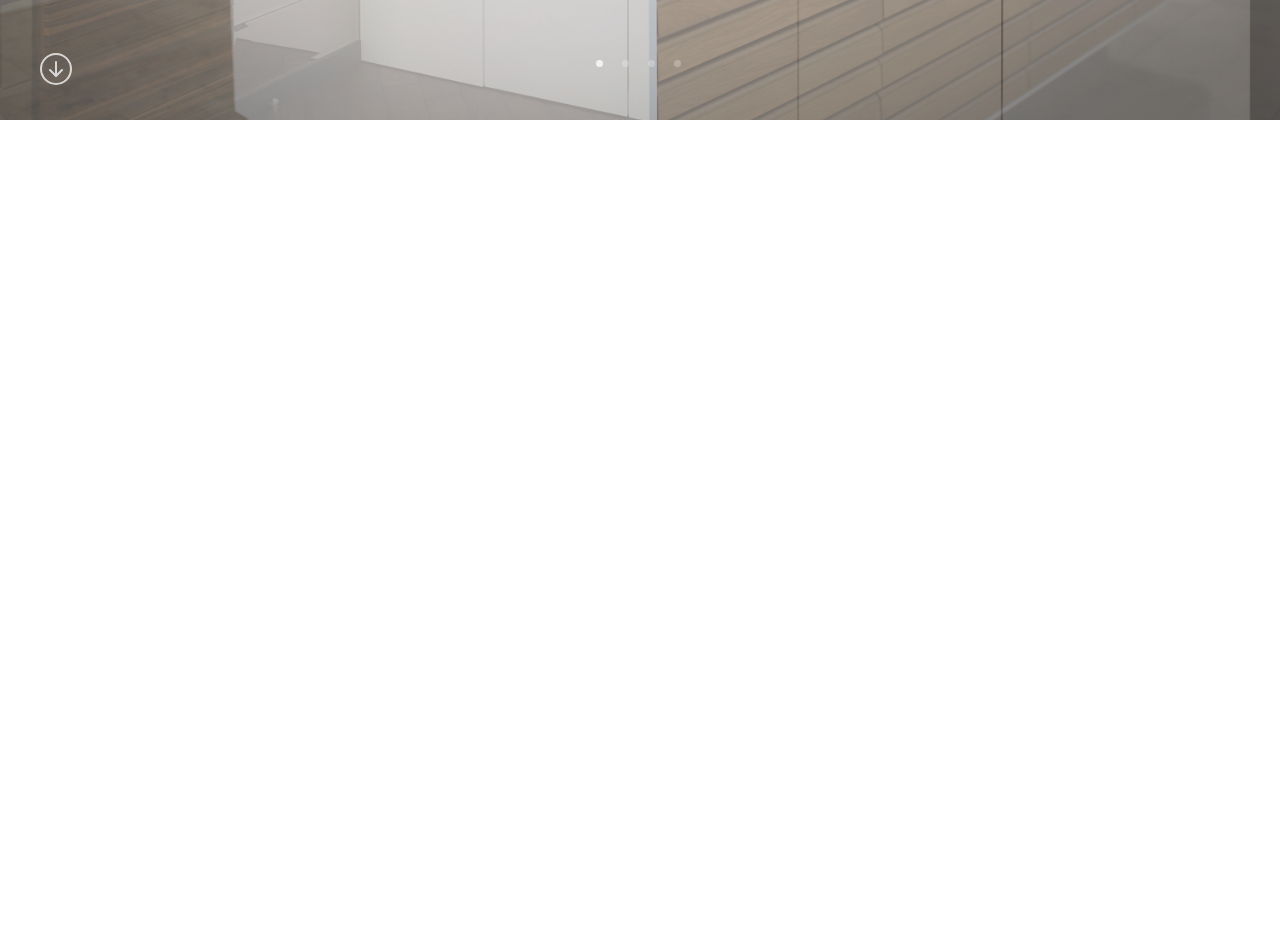
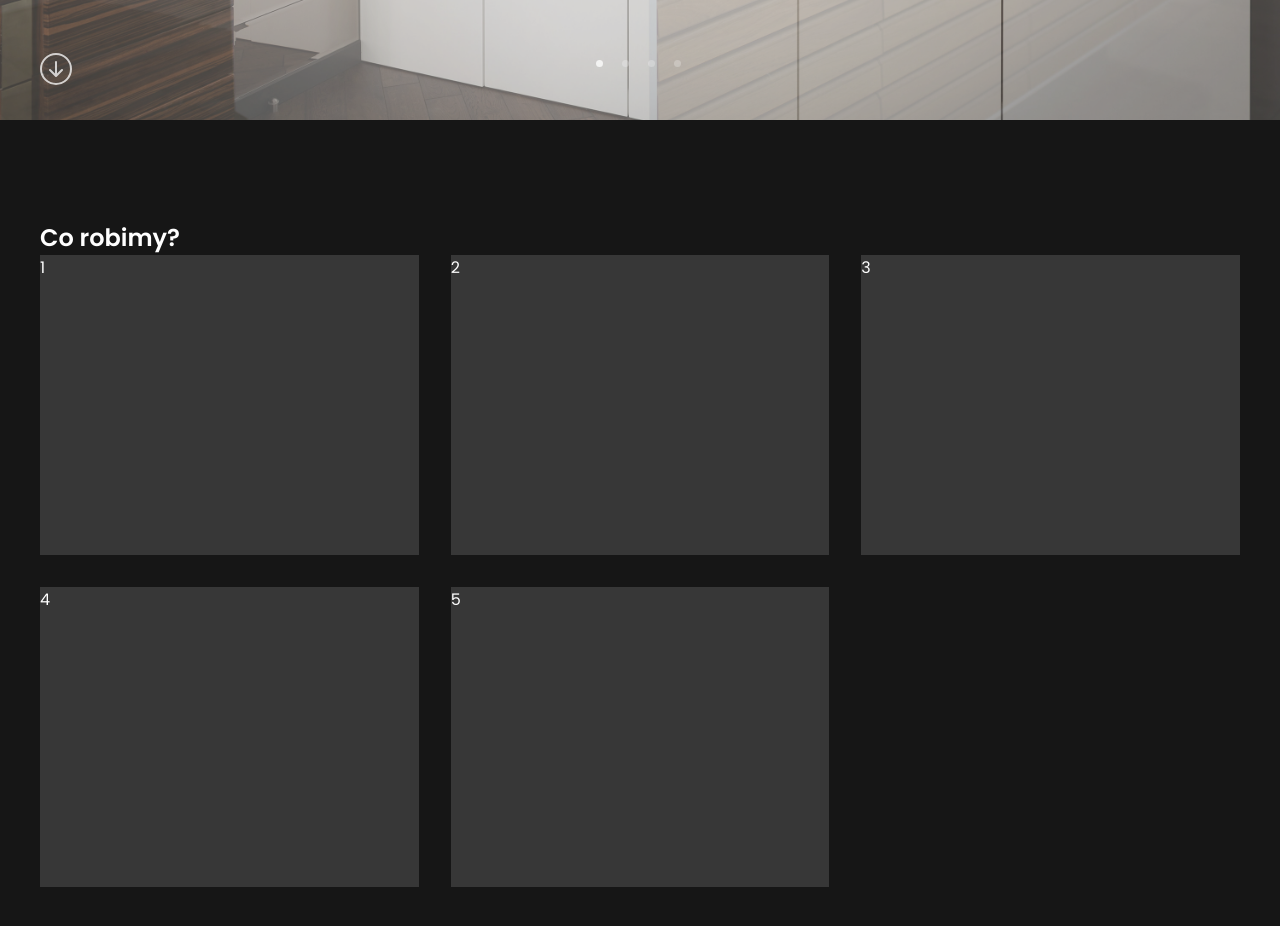
Before and after one commit to lukaszkus/fhp-mebel-website, a React (Create React App) app: page / in a window 1280 px wide. Shown: the part 680-1606 px from the top of the page. Before the commit the page ends 800 px from the top, so only its background shows below. Built offline with nearby package versions, Linux system fonts and the light colour scheme.

Commit message:
Cards container added, Navbar & Mobilemenu update

```diff
--- a/src/App.js
+++ b/src/App.js
@@ -1,7 +1,7 @@
 import { useState } from "react";
 
-import { Header } from "./containers";
-import { Navbar, Mobilemenu } from "./components";
+import { Header, Cards } from "./containers";
+import { Navbar } from "./components";
 
 function App() {
   const [isOpen, setIsOpen] = useState(false);
@@ -13,8 +13,8 @@ function App() {
   return (
     <>
       <Navbar isOpen={isOpen} toggle={toggle} />
-      <Mobilemenu isOpen={isOpen} />
       <Header />
+      <Cards />
     </>
   );
 }
--- a/src/components/Mobilemenu/Mobilemenu.scss
+++ b/src/components/Mobilemenu/Mobilemenu.scss
@@ -2,7 +2,7 @@
 
 .mobilemenu {
   position: fixed;
-  z-index: 999;
+  z-index: 2;
   width: calc(100% - 109px);
   height: 100%;
   top: 0;
--- a/src/components/Navbar/Navbar.jsx
+++ b/src/components/Navbar/Navbar.jsx
@@ -4,6 +4,8 @@ import Hamburger from "hamburger-react";
 
 import "./Navbar.scss";
 import { images } from "../../constants";
+
+import { Mobilemenu } from "../";
 
 function Navbar({ isOpen, toggle }) {
   return (
@@ -15,8 +17,7 @@ function Navbar({ isOpen, toggle }) {
         <div className="navbar__menu">
           <motion.ul
             whileInView={{ opacity: [0, 1] }}
-            className="navbar__links"
-          >
+            className="navbar__links">
             {["Co robimy", "Realizacje", "O nas", "Kontakt"].map((item) => (
               <li key={`link-${item}`}>
                 <a href={`#${item}`} className="navbar__link">
@@ -27,8 +28,7 @@ function Navbar({ isOpen, toggle }) {
           </motion.ul>
           <motion.div
             whileInView={{ opacity: [0, 1] }}
-            className="navbar__hamburger"
-          >
+            className="navbar__hamburger">
             <Hamburger
               size={28}
               color="#fff"
@@ -41,6 +41,7 @@ function Navbar({ isOpen, toggle }) {
             animate={{ x: [500, 0], opacity: [0, 1] }}
             className="navbar__line"
           />
+          <Mobilemenu isOpen={isOpen} />
         </div>
       </div>
     </nav>
--- a/src/components/Navbar/Navbar.scss
+++ b/src/components/Navbar/Navbar.scss
@@ -5,7 +5,8 @@
   height: 100px;
   position: fixed;
   top: 0;
-  z-index: 9999;
+  z-index: 999;
+  // background-color: aqua;
 
   @include tablet {
     height: 120px;
@@ -77,6 +78,7 @@
     align-items: center;
     flex-grow: 1;
     padding-top: 1rem;
+    z-index: 9999;
     @include tablet {
       display: none;
     }
@@ -87,6 +89,7 @@
     height: 1px;
     background: $clr-accent-light;
     margin-bottom: 1.8rem;
+    z-index: 999;
 
     @include tablet {
       margin-bottom: 1.5rem;
--- /dev/null
+++ b/src/containers/Cards/Cards.jsx
@@ -0,0 +1,23 @@
+import React from "react";
+// import { motion } from "framer-motion";
+
+import "./Cards.scss";
+
+function Cards() {
+  return (
+    <section className="cards">
+      <div className="container">
+        <h2 className="cards__title">Co robimy?</h2>
+        <div className="cards__container">
+          <article className="card">1</article>
+          <article className="card">2</article>
+          <article className="card">3</article>
+          <article className="card">4</article>
+          <article className="card">5</article>
+        </div>
+      </div>
+    </section>
+  );
+}
+
+export default Cards;
--- /dev/null
+++ b/src/containers/Cards/Cards.scss
@@ -0,0 +1,26 @@
+@import "../../styles/main.scss";
+
+.cards {
+  min-height: 100vh;
+  background-color: $clr-black-middle;
+  padding: 100px 0;
+  color: $clr-white;
+
+  &__container {
+    display: grid;
+    gap: 2rem;
+
+    @include tablet {
+      grid-template-columns: repeat(2, 1fr);
+    }
+    @include desktop-sm {
+      grid-template-columns: repeat(3, 1fr);
+    }
+  }
+
+  .card {
+    width: 100%;
+    background-color: $clr-grey;
+    height: 300px;
+  }
+}
--- a/src/containers/index.js
+++ b/src/containers/index.js
@@ -1,2 +1,3 @@
 export { default as Header } from "./Header/Header";
+export { default as Cards } from "./Cards/Cards";
 export { default as About } from "./About/About";
```
